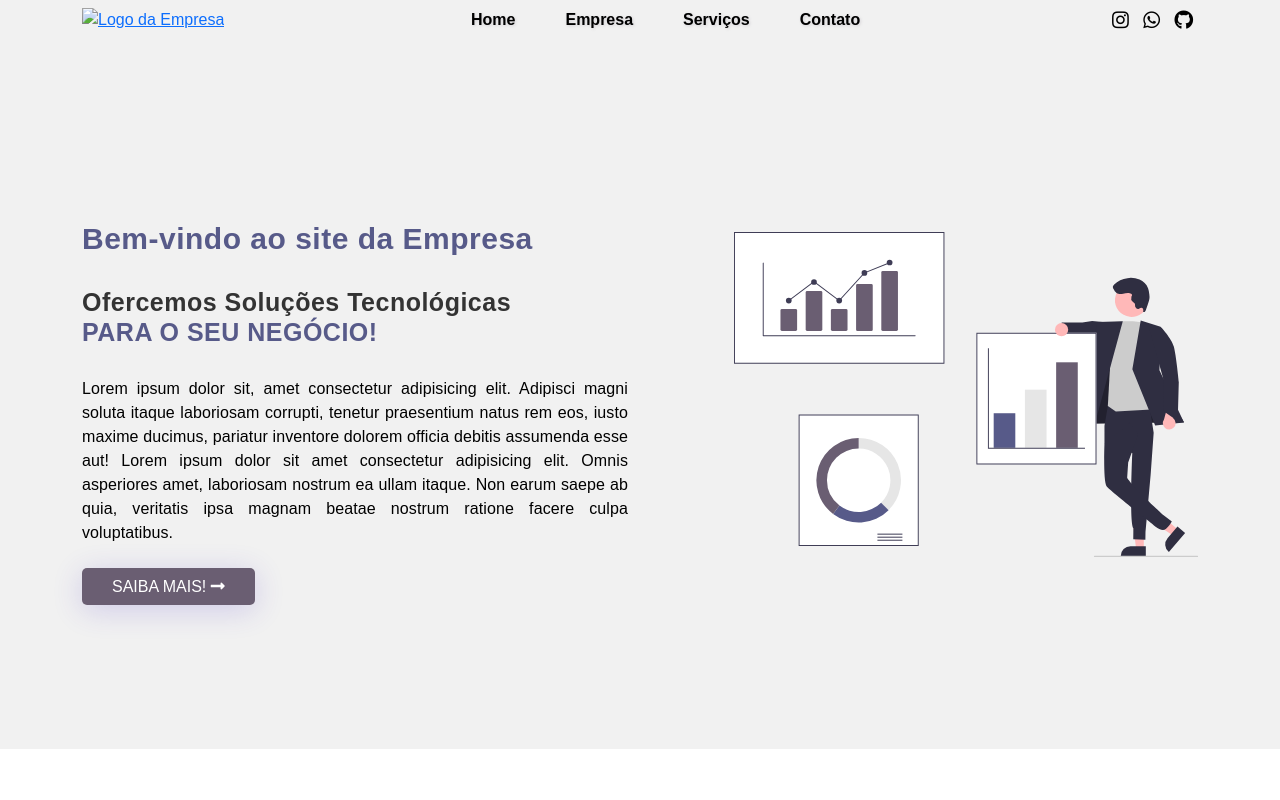
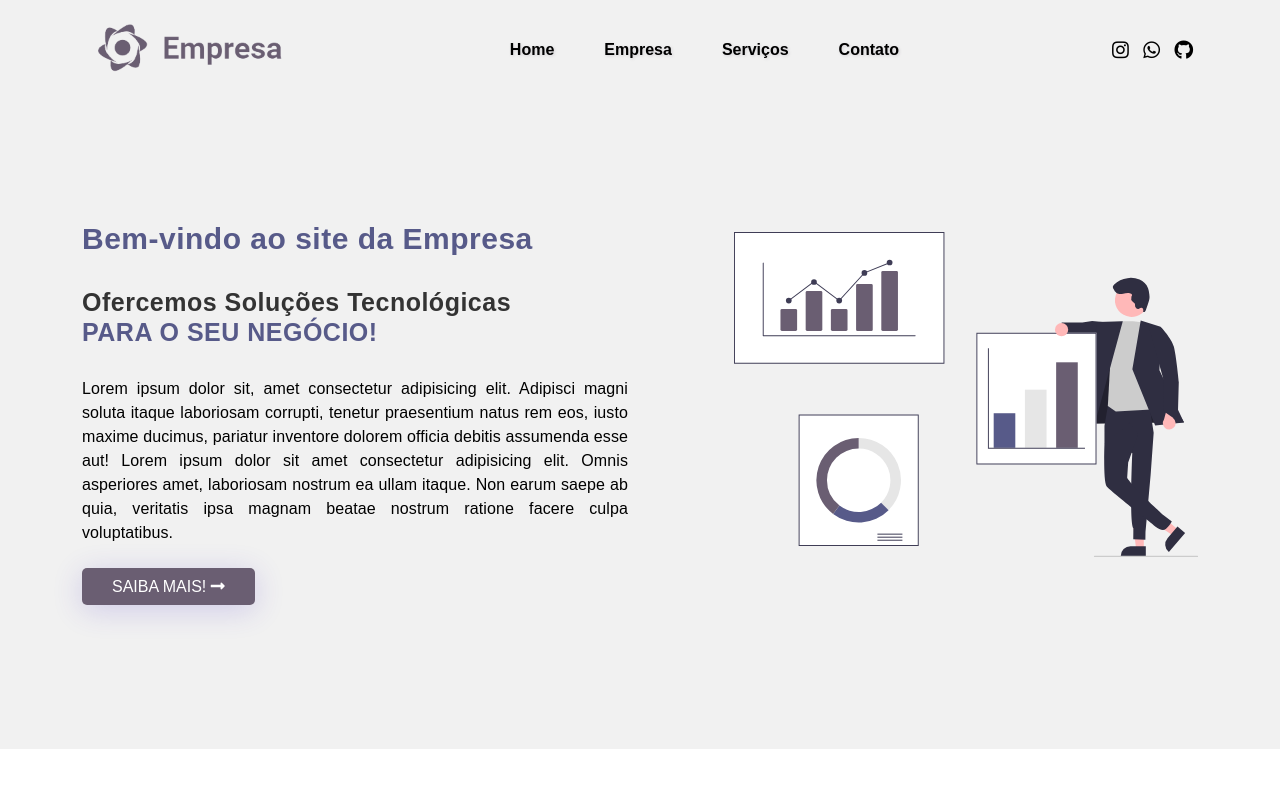
Before and after one commit to RodrigoJrDev/projeto-site-etec, a plain HTML site: page index.html in a window 1280 px wide. Shown: the top 800 px of the page. Drawn offline with Linux system fonts and the light colour scheme; the site is published under a folder, as on GitHub Pages, so addresses that start at the root find nothing; some icons are missing; a web font is replaced by a local one.

Commit message:
Update index.html

```diff
--- a/index.html
+++ b/index.html
@@ -34,7 +34,7 @@ Sábado, 5 de Junho de 2021 - Guarulhos, São Paulo
         <div class="container d-flex justify-content-between align-items-center">
             <!-- Imagem do Topo -->
             <a href="index.html" class="logo me-auto me-lg-0">
-                <img src="/template/imagens/logo.png" alt="Logo da Empresa">
+                <img src="./template/imagens/logo.png" alt="Logo da Empresa">
             </a>
             <!-- Estrura de Menu -->
             <nav id="navbar" class="navbar">
```
